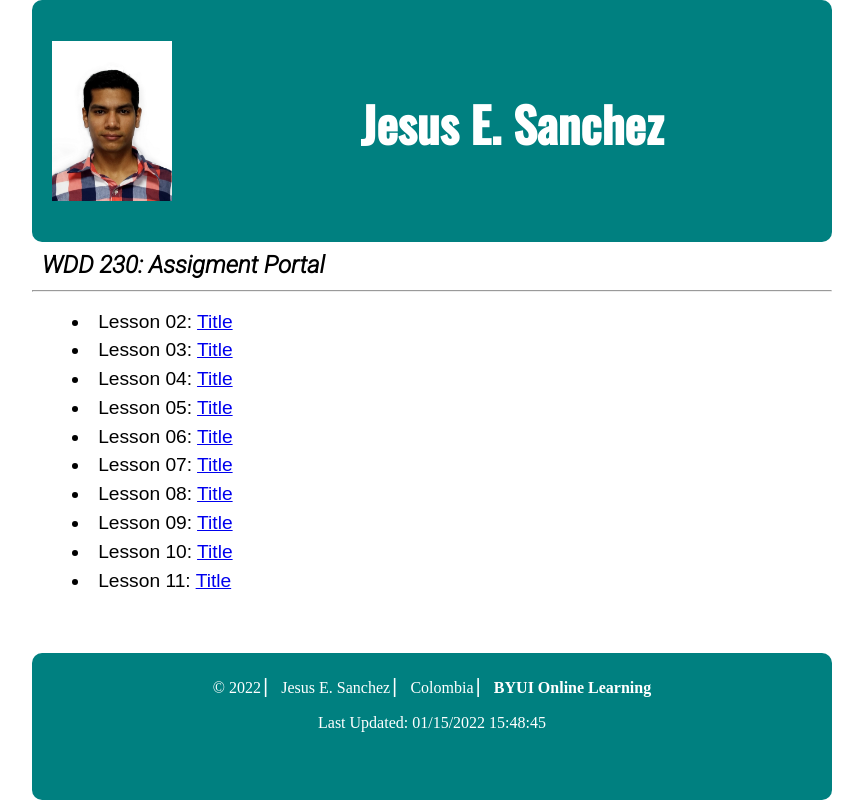
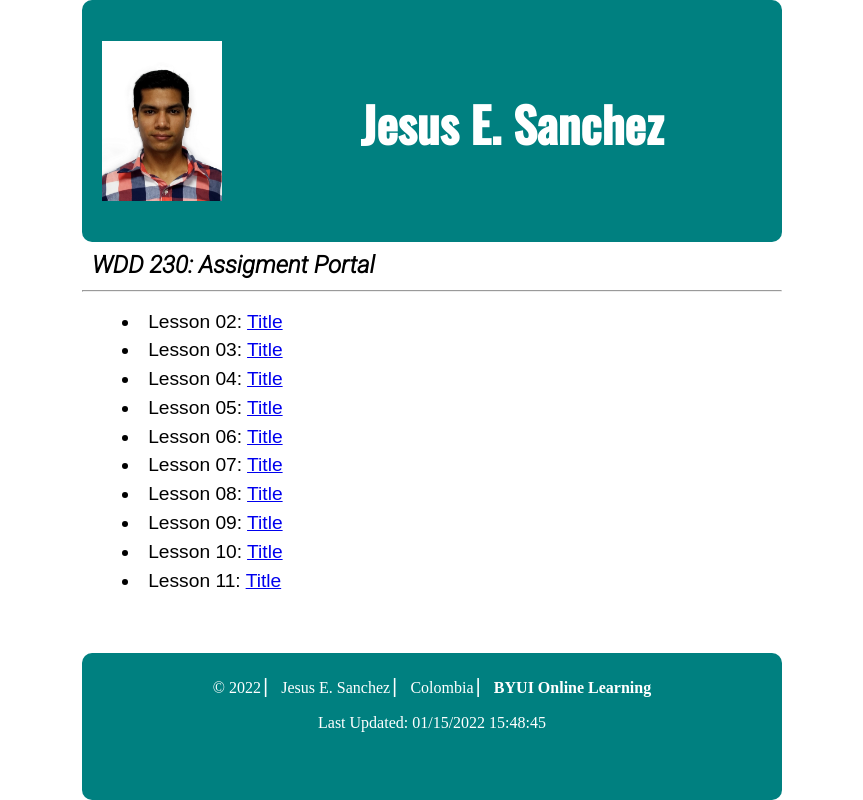
Before and after one commit to jesussanchez1389/wdd230, a plain HTML site: page index.html in a window 1280 px wide. Shown: the whole page, without its empty margins (208-1071 px from the left). Drawn offline with nearby package versions, Linux system fonts and the light colour scheme.

Commit message:
Change in CSS

```diff
--- a/css/medium.css
+++ b/css/medium.css
@@ -1,6 +1,6 @@
-@media (min-width: 32.5em){
+@media only screen and (min-width: 32.5em){
     .body_page{
-        max-width: 800px;
+        max-width: 700px;
     }
 
 header {
--- a/css/small.css
+++ b/css/small.css
@@ -2,7 +2,7 @@
     margin: 0 auto;
     display: grid;
     height: 100vh;
-    max-width: 600px;
+    max-width: 450px;
 }
 
 header {
@@ -11,6 +11,7 @@ header {
     align-items: center;
     background-color: teal;
     margin-bottom: 0px;
+    border-radius: 0 0 10px 10px;
 
 }
 h1{
@@ -49,6 +50,7 @@ footer{
     background-color: teal;
     color: white;
     text-align: center;
+    border-radius: 10px 10px 0 0;
 }
 
 footer p a{
```
